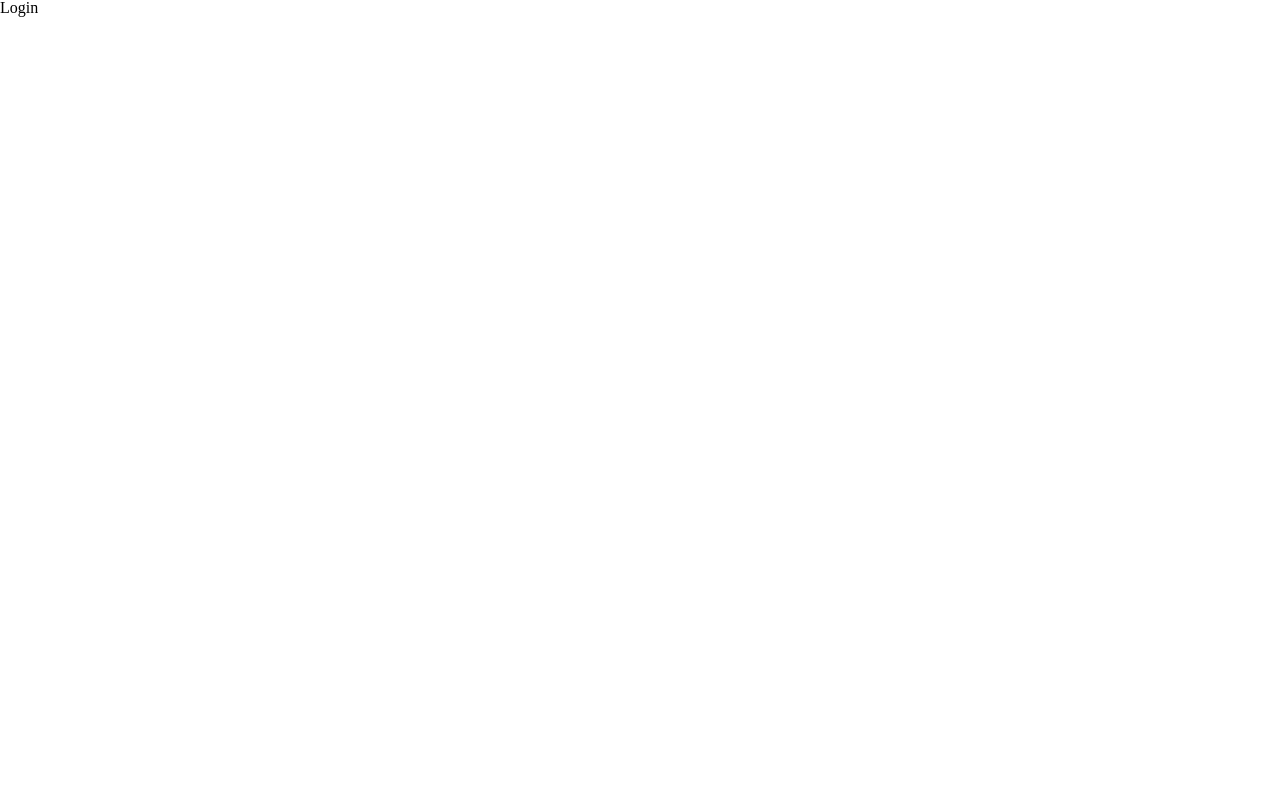
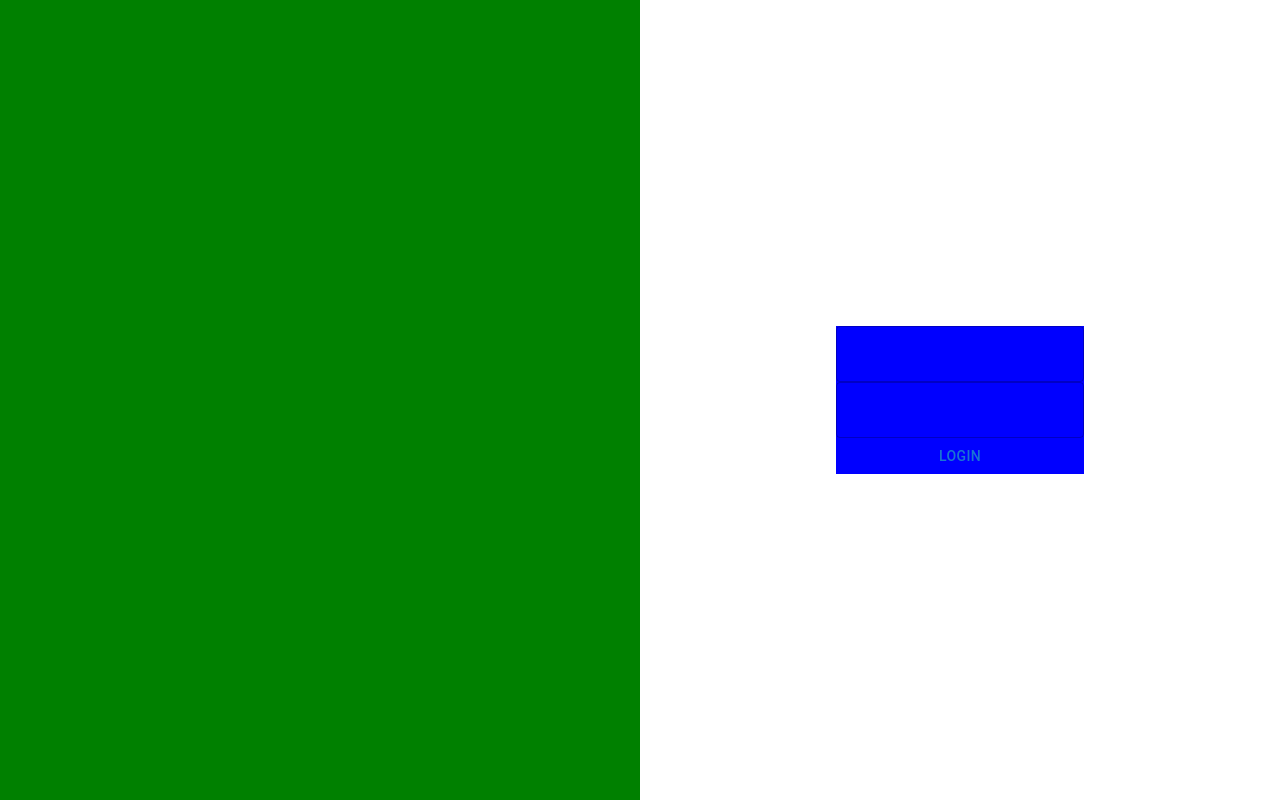
Before and after one commit to igorbeduin/digital-wallet, a React (Create React App) app: page /login in a window 1280 px wide. Built offline with nearby package versions, Linux system fonts and the light colour scheme.

Commit message:
feat: adds main layout structure to Login page

```diff
--- a/src/components/pages/Login/Login.jsx
+++ b/src/components/pages/Login/Login.jsx
@@ -1,5 +1,47 @@
 import React from "react";
+import { Grid, useMediaQuery, TextField, Button, Box } from "@mui/material";
+import { useAuthenticationContext } from "../../../contexts/AuthenticationContext";
 
 export function Login() {
-  return <h1>Login</h1>;
+  const { setIsSignedIn } = useAuthenticationContext();
+  const windowSizeAboveMd = useMediaQuery("(min-width: 900px)");
+  return (
+    <Grid container direction="row">
+      {windowSizeAboveMd && (
+        <Grid
+          item
+          md={6}
+          lg={6}
+          sx={{ height: "100vh", backgroundColor: "green" }}
+        />
+      )}
+
+      <Grid
+        item
+        xs={12}
+        sm={12}
+        md={6}
+        lg={6}
+        sx={{
+          display: "flex",
+          flexDirection: "column",
+          justifyContent: "center",
+          alignItems: "center",
+          height: "100vh",
+        }}
+      >
+        <Box
+          sx={{
+            display: "flex",
+            flexDirection: "column",
+            backgroundColor: "blue",
+          }}
+        >
+          <TextField />
+          <TextField />
+          <Button onClick={() => setIsSignedIn(true)}>Login</Button>
+        </Box>
+      </Grid>
+    </Grid>
+  );
 }
```
